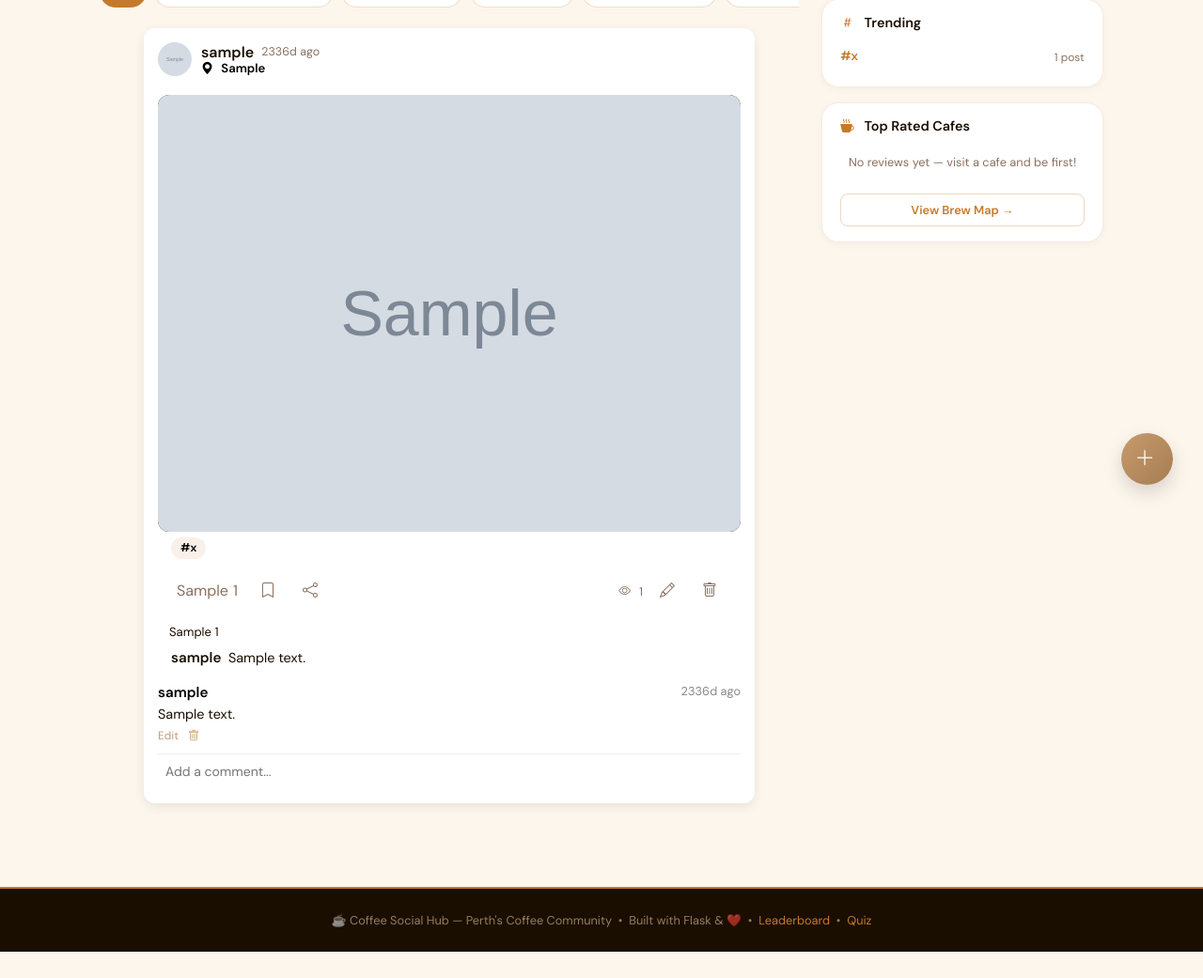
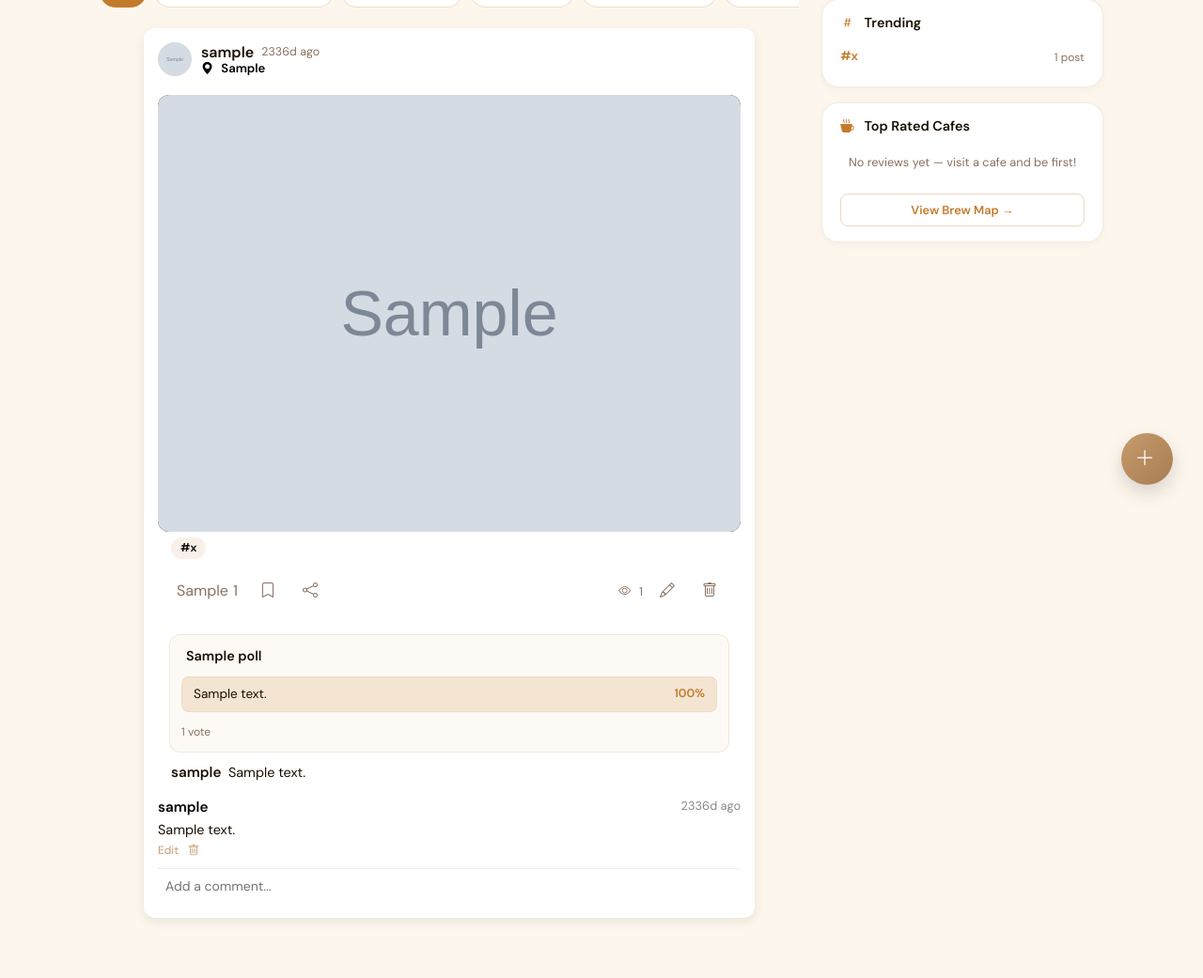
Before and after one commit to navdeep077/CITS5505_AgileWebDev, a Flask app: page /home in a window 1280 px wide; the page is wider, and only the part inside the window is pictured. Shown: the part 252-1293 px from the top of that part at 94% size. Before the commit the page ends 1265 px from the top of that part, so only its background shows below. Run offline with Flask 3, Linux system fonts and the light colour scheme; a user stored in the database is signed in; tables that the repository leaves empty hold one stand-in row (values such as "Sample post"); grey boxes marked "Sample" are stand-in pictures; data that the repository does not hold is empty; some libraries are stand-ins or nearby versions.

Commit message:
fix: poll image upload, spacing between image input and add poll button

```diff
--- a/app.py
+++ b/app.py
@@ -10,7 +10,7 @@ from werkzeug.utils import secure_filename
 from flask_mail import Mail, Message
 from flask_limiter import Limiter
 from flask_limiter.util import get_remote_address
-from models import db, User, Post, Comment, Review, Follow, Notification, Bookmark, Report, Block, PostView, JournalEntry, Message, ProfileView, Story, Reaction
+from models import db, User, Post, Comment, Review, Follow, Notification, Bookmark, Report, Block, PostView, JournalEntry, Message, ProfileView, Story, Reaction, Poll, PollOption, PollVote
 from config import Config
 import cloudinary
 import cloudinary.uploader
@@ -117,6 +117,23 @@ def delete_uploaded_image(image_path):
 
 
 def serialize_post(post):
+    poll_data = None
+    if hasattr(post, 'poll') and post.poll:
+        p = post.poll[0] if isinstance(post.poll, list) else post.poll
+        if p:
+            total = sum(len(o.votes) for o in p.options)
+            poll_data = {
+                'id':       p.id,
+                'question': p.question,
+                'total':    total,
+                'options':  [{
+                    'id':    o.id,
+                    'text':  o.text,
+                    'votes': len(o.votes),
+                    'pct':   round(len(o.votes) / total * 100) if total else 0
+                } for o in p.options]
+            }
+
     return {
         "id":         post.id,
         "username":   post.author.username,
@@ -129,6 +146,7 @@ def serialize_post(post):
         "liked_by":   post.liked_by.split(",") if post.liked_by else [],
         "view_count": post.view_count or 0,
         "hashtags":   post.hashtags.split(",") if post.hashtags else [],
+        "poll":       poll_data,
         "comments": [
             {
                 "id":       c.id,
@@ -1890,6 +1908,109 @@ def ban_user(username):
     db.session.commit()
     return jsonify({"message": f"{username} banned"})
 
+# ── Polls API ─────────────────────────────────────────────────────────────────
+
+@csrf.exempt
+@app.route('/api/polls', methods=['POST'])
+def create_poll():
+    current = get_current_user()
+    if not current:
+        return jsonify({'error': 'Unauthorized'}), 401
+
+    data     = request.get_json()
+    question = data.get('question', '').strip()
+    options  = data.get('options', [])
+    text     = data.get('text', question)
+
+    if not question:
+        return jsonify({'error': 'Question required'}), 400
+    if len(options) < 2:
+        return jsonify({'error': 'At least 2 options required'}), 400
+    if len(options) > 4:
+        return jsonify({'error': 'Maximum 4 options'}), 400
+
+    post = Post(
+        user_id  = current.id,
+        text     = text,
+        hashtags = ''
+    )
+    db.session.add(post)
+    db.session.flush()
+
+    poll = Poll(post_id=post.id, question=question)
+    db.session.add(poll)
+    db.session.flush()
+
+    for opt_text in options:
+        if opt_text.strip():
+            db.session.add(PollOption(poll_id=poll.id, text=opt_text.strip()))
+
+    db.session.commit()
+    award_xp(current, 'post')
+    return jsonify({'message': 'Poll created', 'post_id': post.id}), 201
+
+
+@app.route('/api/polls/<int:post_id>', methods=['GET'])
+def get_poll(post_id):
+    current = get_current_user()
+    if not current:
+        return jsonify({'error': 'Unauthorized'}), 401
+
+    poll = Poll.query.filter_by(post_id=post_id).first()
+    if not poll:
+        return jsonify({'error': 'No poll'}), 404
+
+    # Check if user voted
+    my_vote = None
+    for opt in poll.options:
+        vote = PollVote.query.filter_by(
+            option_id=opt.id, user_id=current.id
+        ).first()
+        if vote:
+            my_vote = opt.id
+            break
+
+    total_votes = sum(len(opt.votes) for opt in poll.options)
+
+    return jsonify({
+        'id':       poll.id,
+        'question': poll.question,
+        'my_vote':  my_vote,
+        'total':    total_votes,
+        'options':  [{
+            'id':    opt.id,
+            'text':  opt.text,
+            'votes': len(opt.votes),
+            'pct':   round(len(opt.votes) / total_votes * 100) if total_votes else 0
+        } for opt in poll.options]
+    })
+
+
+@csrf.exempt
+@app.route('/api/polls/vote/<int:option_id>', methods=['POST'])
+def vote_poll(option_id):
+    current = get_current_user()
+    if not current:
+        return jsonify({'error': 'Unauthorized'}), 401
+
+    option = PollOption.query.get_or_404(option_id)
+
+    # Check already voted in this poll
+    for opt in option.poll.options:
+        existing = PollVote.query.filter_by(
+            option_id=opt.id, user_id=current.id
+        ).first()
+        if existing:
+            # Remove old vote
+            db.session.delete(existing)
+            break
+
+    db.session.add(PollVote(option_id=option_id, user_id=current.id))
+    db.session.commit()
+
+    return get_poll(option.poll.post_id)
+
+
 # ── Reactions API ─────────────────────────────────────────────────────────────
 
 @csrf.exempt
@@ -2309,6 +2430,23 @@ def analytics_growth():
 
     return jsonify(data)
 
+@csrf.exempt
+@app.route('/api/posts/<int:post_id>/add-image', methods=['POST'])
+def add_post_image(post_id):
+    current = get_current_user()
+    if not current:
+        return jsonify({'error': 'Unauthorized'}), 401
+    post = Post.query.get_or_404(post_id)
+    if post.user_id != current.id:
+        return jsonify({'error': 'Unauthorized'}), 403
+    image_file = request.files.get('image')
+    if image_file:
+        try:
+            post.image = save_image_cloudinary(image_file)
+            db.session.commit()
+        except ValueError as e:
+            return jsonify({'error': str(e)}), 400
+    return jsonify({'image': post.image or ''})
 
 # ── Application Entry Point ───────────────────────────────────────────────────
 if __name__ == "__main__":
--- a/static/js/social.js
+++ b/static/js/social.js
@@ -399,6 +399,40 @@ function renderPost(postData, targetId = "feed", mode = "feed") {
     <div id="reaction-summary-${postData.id}"
          style="padding:0 12px 4px;display:flex;gap:8px;flex-wrap:wrap;"></div>
 
+    ${postData.poll ? `
+    <div class="poll-container" id="poll-${postData.poll.id}"
+         style="margin:8px 12px;padding:12px;
+                background:rgba(196,122,43,0.04);
+                border:1.5px solid rgba(196,122,43,0.15);
+                border-radius:12px;">
+        <div style="font-weight:700;font-size:0.9rem;
+            color:var(--text,#1a0e00);margin-bottom:10px;">
+            <i class="bi bi-bar-chart-horizontal" style="color:var(--caramel)"></i>
+            ${postData.poll.question}
+        </div>
+        ${postData.poll.options.map(opt => `
+            <button onclick="votePoll(${opt.id}, ${postData.poll.id}, ${postData.id})"
+                style="width:100%;text-align:left;margin-bottom:6px;
+                    background:rgba(196,122,43,0.06);
+                    border:1.5px solid rgba(196,122,43,0.2);
+                    border-radius:8px;padding:8px 12px;cursor:pointer;
+                    font-family:inherit;font-size:0.85rem;
+                    color:var(--text,#1a0e00);position:relative;overflow:hidden;">
+                <div style="position:absolute;left:0;top:0;bottom:0;
+                    width:${opt.pct}%;background:rgba(196,122,43,0.12);
+                    transition:width 0.4s ease;"></div>
+                <span style="position:relative;z-index:1;">${opt.text}</span>
+                <span style="position:relative;z-index:1;float:right;
+                    color:var(--caramel);font-weight:700;font-size:0.78rem;">
+                    ${opt.pct}%
+                </span>
+            </button>
+        `).join('')}
+        <div style="font-size:0.75rem;color:var(--muted);margin-top:6px;">
+            ${postData.poll.total} vote${postData.poll.total !== 1 ? 's' : ''}
+        </div>
+    </div>` : ''}
+
     <div class="post-caption-full"
          id="caption-${postData.id}"
          data-raw="${(postData.text || '').replace(/"/g, '&quot;')}"
@@ -656,6 +690,19 @@ function resetModal() {
     if (cont) cont.style.display = "none";
     const sched = document.getElementById("modal-schedule");
     if (sched) sched.value = "";
+    // Clear poll
+    ['poll-opt-1','poll-opt-2','poll-opt-3','poll-opt-4'].forEach(id => {
+        const el = document.getElementById(id);
+        if (el) el.value = '';
+    });
+    const pollSection = document.getElementById('poll-section');
+    if (pollSection) pollSection.style.display = 'none';
+}
+
+function togglePollSection() {
+    const section = document.getElementById('poll-section');
+    if (!section) return;
+    section.style.display = section.style.display === 'none' ? 'block' : 'none';
 }
 
 function previewImage(event) {
@@ -686,6 +733,54 @@ function submitModalPost() {
     if (scheduledAt) formData.append("scheduled_at", scheduledAt);
     if (imageInput && imageInput.files.length > 0) {
         formData.append("image", imageInput.files[0]);
+    }
+
+    // Check if poll options exist
+    const opt1 = document.getElementById('poll-opt-1')?.value.trim();
+    const opt2 = document.getElementById('poll-opt-2')?.value.trim();
+
+    if (opt1 && opt2) {
+        const options = [opt1, opt2];
+        const opt3 = document.getElementById('poll-opt-3')?.value.trim();
+        const opt4 = document.getElementById('poll-opt-4')?.value.trim();
+        if (opt3) options.push(opt3);
+        if (opt4) options.push(opt4);
+
+        // Use FormData so image can be included
+        const pollForm = new FormData();
+        pollForm.append('question', text);
+        pollForm.append('text', text);
+        pollForm.append('options', JSON.stringify(options));
+        if (imageInput && imageInput.files.length > 0) {
+            pollForm.append('image', imageInput.files[0]);
+        }
+
+        fetch('/api/polls', {
+            method: 'POST',
+            headers: { 'Content-Type': 'application/json' },
+            body: JSON.stringify({ question: text, text, options })
+        })
+        .then(r => r.json())
+        .then(data => {
+            // If image was attached upload it to the post
+            if (imageInput && imageInput.files.length > 0 && data.post_id) {
+                const imgForm = new FormData();
+                imgForm.append('image', imageInput.files[0]);
+                return fetch(`/api/posts/${data.post_id}/add-image`, {
+                    method: 'POST',
+                    body: imgForm
+                }).then(() => data);
+            }
+            return data;
+        })
+        .then(() => {
+            resetModal();
+            closeModal();
+            loadPosts();
+            showToast('Poll created ✓', 'success');
+        })
+        .catch(() => showToast('Could not create poll', 'error'));
+        return;
     }
 
     const endpoint = scheduledAt ? '/api/posts/schedule' : '/api/posts';
@@ -840,9 +935,13 @@ function sendReaction(postId, emoji) {
 function updateReactionSummary(postId, counts) {
     const summaryEl = document.getElementById(`reaction-summary-${postId}`);
     if (!summaryEl) return;
-    const total = Object.values(counts).reduce((a, b) => a + b, 0);
-    if (total === 0) { summaryEl.innerHTML = ''; return; }
-    summaryEl.innerHTML = Object.entries(counts)
+    const entries = Object.entries(counts).filter(([e, c]) => c > 0);
+    // Only show summary if more than one emoji type
+    if (entries.length <= 1) {
+        summaryEl.innerHTML = '';
+        return;
+    }
+    summaryEl.innerHTML = entries
         .sort((a, b) => b[1] - a[1])
         .map(([e, c]) => `<span style="font-size:0.82rem;">${e} ${c}</span>`)
         .join(' ');
@@ -872,6 +971,34 @@ document.addEventListener('click', e => {
     }
 });
 
+// ── POLLS ─────────────────────────────────────────────────────────────────────
+function votePoll(optionId, pollId, postId) {
+    fetch(`/api/polls/vote/${optionId}`, { method: 'POST' })
+        .then(r => r.json())
+        .then(data => {
+            // Update poll UI
+            const container = document.getElementById(`poll-${pollId}`);
+            if (!container) return;
+            container.querySelectorAll('button').forEach((btn, i) => {
+                const opt = data.options[i];
+                if (!opt) return;
+                const bar = btn.querySelector('div');
+                if (bar) bar.style.width = opt.pct + '%';
+                const pctEl = btn.querySelectorAll('span')[1];
+                if (pctEl) pctEl.textContent = opt.pct + '%';
+                if (opt.id === optionId) {
+                    btn.style.borderColor = 'var(--caramel)';
+                    btn.style.background  = 'rgba(196,122,43,0.1)';
+                }
+            });
+            const totalEl = container.querySelector('div:last-child');
+            if (totalEl) totalEl.textContent =
+                `${data.total} vote${data.total !== 1 ? 's' : ''}`;
+            showToast('Vote recorded ✓', 'success');
+        })
+        .catch(() => showToast('Could not vote', 'error'));
+}
+
 // ── LOGOUT ────────────────────────────────────────────────────────────────────
 function logout() {
     window.location.href = window.routes?.landing || '/';
--- a/templates/home.html
+++ b/templates/home.html
@@ -93,10 +93,57 @@
                     <option value="landscape">Landscape (16:9)</option>
                 </select>
                 <input type="file" id="modal-image" accept="image/*"
-                    onchange="previewImage(event)">
+            onchange="previewImage(event)"
+            style="margin-bottom:14px;">
                 <div class="preview-container">
                     <img id="image-preview">
                 </div>
+                <!-- Poll toggle -->
+                <div style="margin-bottom:12px;">
+                    <button type="button" onclick="togglePollSection()"
+                        style="background:none;border:1.5px solid rgba(196,122,43,0.2);
+                            border-radius:8px;padding:7px 14px;font-size:0.82rem;
+                            cursor:pointer;color:var(--caramel);font-family:inherit;
+                            font-weight:600;">
+                        <i class="bi bi-bar-chart-horizontal"></i> Add Poll
+                    </button>
+                </div>
+
+                <!-- Poll section -->
+                <div id="poll-section" style="display:none;margin-bottom:12px;
+                    background:rgba(196,122,43,0.04);border-radius:10px;padding:12px;
+                    border:1.5px solid rgba(196,122,43,0.15);">
+                    <div style="font-size:0.82rem;font-weight:600;
+                        color:var(--text,#1a0e00);margin-bottom:8px;">
+                        <i class="bi bi-bar-chart-horizontal" style="color:var(--caramel)"></i>
+                        Poll Options
+                    </div>
+                    <input type="text" id="poll-opt-1" placeholder="Option 1"
+                        style="width:100%;padding:6px 10px;border-radius:6px;
+                            border:1.5px solid rgba(196,122,43,0.2);
+                            font-family:inherit;font-size:0.82rem;
+                            background:var(--surface,#fff);color:var(--text,#1a0e00);
+                            margin-bottom:6px;box-sizing:border-box;">
+                    <input type="text" id="poll-opt-2" placeholder="Option 2"
+                        style="width:100%;padding:6px 10px;border-radius:6px;
+                            border:1.5px solid rgba(196,122,43,0.2);
+                            font-family:inherit;font-size:0.82rem;
+                            background:var(--surface,#fff);color:var(--text,#1a0e00);
+                            margin-bottom:6px;box-sizing:border-box;">
+                    <input type="text" id="poll-opt-3" placeholder="Option 3 (optional)"
+                        style="width:100%;padding:6px 10px;border-radius:6px;
+                            border:1.5px solid rgba(196,122,43,0.2);
+                            font-family:inherit;font-size:0.82rem;
+                            background:var(--surface,#fff);color:var(--text,#1a0e00);
+                            margin-bottom:6px;box-sizing:border-box;">
+                    <input type="text" id="poll-opt-4" placeholder="Option 4 (optional)"
+                        style="width:100%;padding:6px 10px;border-radius:6px;
+                            border:1.5px solid rgba(196,122,43,0.2);
+                            font-family:inherit;font-size:0.82rem;
+                            background:var(--surface,#fff);color:var(--text,#1a0e00);
+                            box-sizing:border-box;">
+                </div>
+
                 <div style="display:flex;align-items:center;gap:10px;margin-bottom:12px;">
                     <label style="font-size:0.82rem;color:var(--muted);white-space:nowrap;">
                         <i class="bi bi-clock"></i> Schedule (optional)
```
Also changed, not shown: models.py (+27 -1 lines).
